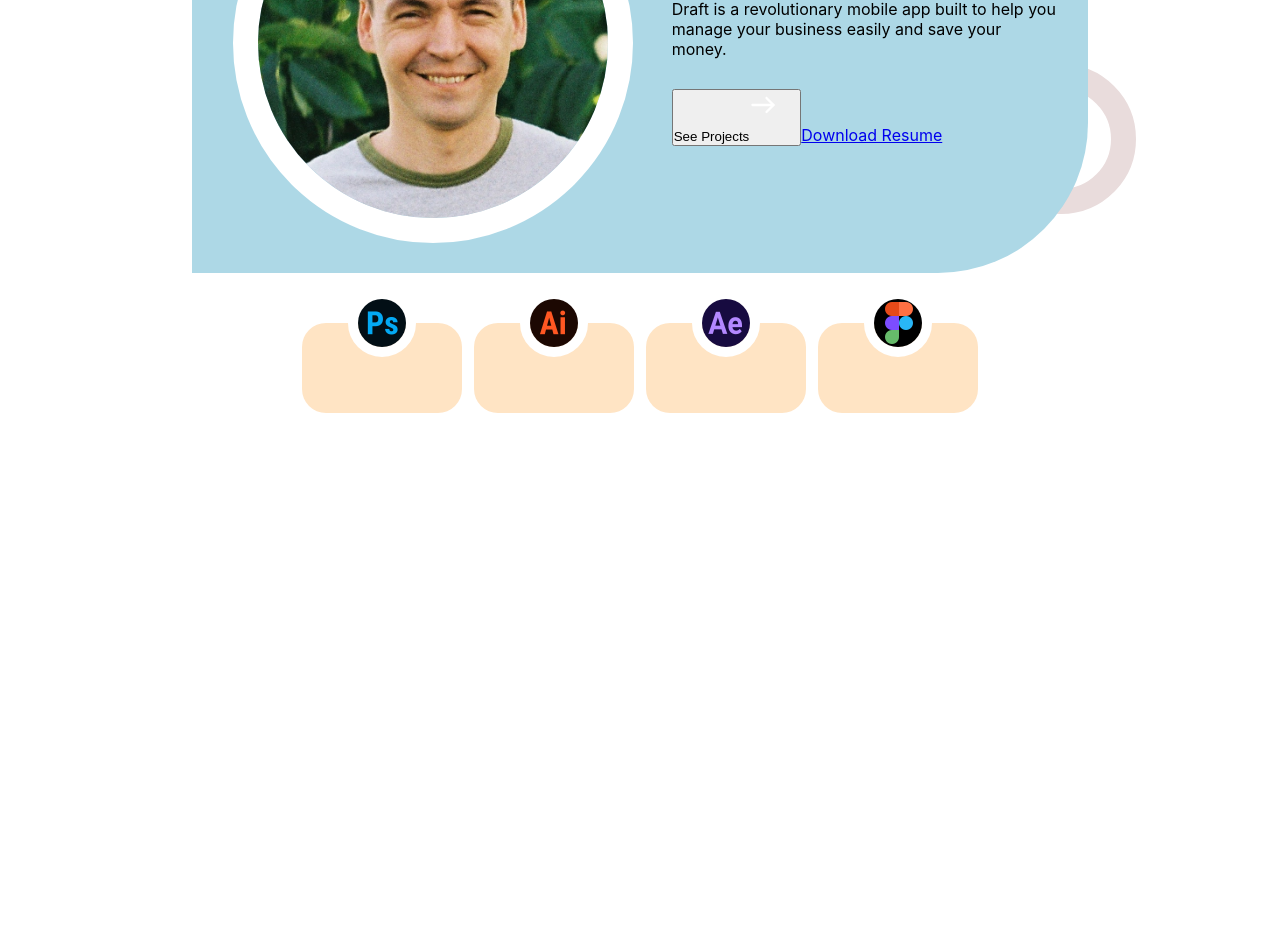
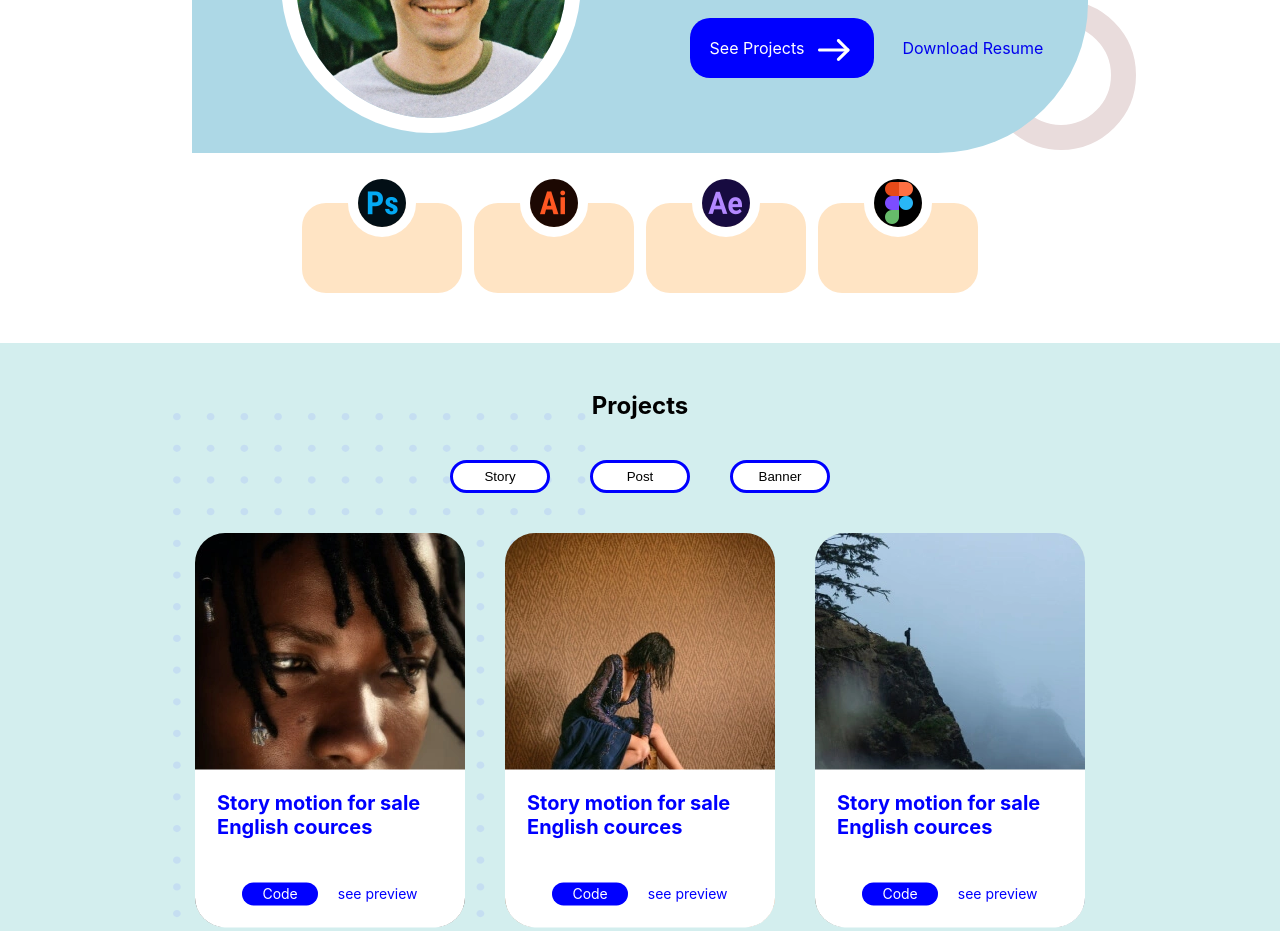
Before and after one commit to proffery/portfolio, a React app: page / in a window 1280 px wide. Shown: the part 320-1251 px from the top of the page. Before the commit the page ends 800 px from the top, so only its background shows below. Built offline with nearby package versions, Linux system fonts and the light colour scheme.

Commit message:
projects section

```diff
--- a/src/App.tsx
+++ b/src/App.tsx
@@ -2,6 +2,7 @@ import styled from 'styled-components';
 import { theme } from './components/styles/Theme.styled';
 import { Header } from './layout/header/Header';
 import { Main } from './layout/sections/main/Main';
+import { Projects } from './layout/sections/projects/Projects';
 
 
 function App() {
@@ -9,6 +10,7 @@ function App() {
         <>
             <Header />
             <Main />
+            <Projects />
         </>
     );
 }
--- a/src/components/FlexWrapper.tsx
+++ b/src/components/FlexWrapper.tsx
@@ -17,6 +17,6 @@ export const FlexWrapper = styled.div<FlexWrapperPropsType>`
     align-items: ${props => props.align || "stretch"};
     flex-wrap: ${props => props.wrap || "nowrap"};
     gap: ${props => props.gap || "none"};
-    width: ${props => props.width || "100%"};
-    height: ${props => props.height || "100%"};
+    width: ${props => props.width || "none"};
+    height: ${props => props.height || "none"};
 `
--- /dev/null
+++ b/src/components/SectionTitle.styled.tsx
@@ -0,0 +1,5 @@
+import styled from "styled-components";
+
+export const SectionTitle = styled.h2`
+
+`
--- /dev/null
+++ b/src/components/button/Button.styled.tsx
@@ -0,0 +1,27 @@
+import styled, { css } from "styled-components";
+
+type ButtonPropsType = {
+    fontSize?: string,
+    color?: string,
+    background?: string,
+    padding?: string,
+    borderColor?: string,
+    borderWidth?: string,
+    borderStyle?: string
+}
+
+export const Button = styled.button<ButtonPropsType>`
+    background-color: ${props => props.background || "transparent"};
+    color: ${props => props.color || "none"};
+    font-size: ${props => props.fontSize || "none"};
+    border-radius: 100px;
+    padding: ${props => props.padding || "0px"};
+    border-color: ${props => props.borderColor || "transparent"};
+    border-width: ${props => props.borderWidth || "0px"};
+    border-style: ${props => props.borderStyle || "none"};
+    min-width: 100px;
+    &:hover {
+        background-color: ${props => props.borderColor || "transparent"};
+        color: ${props => props.background || "transparent"};;
+    }
+`
--- /dev/null
+++ b/src/components/link/Link.styled.tsx
@@ -0,0 +1,24 @@
+import styled, { css } from "styled-components"
+
+
+type StyledLinkPropsType = {
+    type?: 'button',
+    fontSize?: string,
+    color?: string,
+    background?: string,
+    borderRadius?: string,
+    padding?: string
+}
+
+export const Link = styled.a<StyledLinkPropsType>`
+    display: flex;
+    align-items: center;
+    background-color: ${props => props.background || "transparent"};
+    color: ${props => props.color || "none"};
+    font-size: ${props => props.fontSize || "none"};
+    text-decoration: none;
+    ${props => props.type === 'button' && css<StyledLinkPropsType>`
+        border-radius: ${props => props.borderRadius || "0px"};
+        padding: ${props => props.padding || "0px"};
+    `}
+`
--- a/src/components/styles/Global.styles.tsx
+++ b/src/components/styles/Global.styled.tsx
@@ -11,9 +11,8 @@ export const GlobalStyles = createGlobalStyle`
     }
 
     body {
-        /* align-items: center; */
         background-color: ${theme.light.colors.background.primary};
-        margin: 0;
+        margin: 0 auto;
         height: 100vh;
         min-width: 300px;
         font-family: -apple-system, BlinkMacSystemFont, 'Segoe UI', 'Roboto', 'Oxygen',
--- a/src/index.tsx
+++ b/src/index.tsx
@@ -1,7 +1,7 @@
 import React from 'react';
 import ReactDOM from 'react-dom/client';
 import App from './App';
-import { GlobalStyles } from './components/styles/Global.styles';
+import { GlobalStyles } from './components/styles/Global.styled';
 import { ThemeProvider } from 'styled-components';
 import { theme } from './components/styles/Theme.styled';
 
--- a/src/layout/sections/main/Main.tsx
+++ b/src/layout/sections/main/Main.tsx
@@ -8,58 +8,64 @@ import photoshop from '../../../assets/images/icon-photoshop.png'
 import illustrator from '../../../assets/images/icon-llustrator.png'
 import afterEffect from '../../../assets/images/icon-after-effects.png'
 import figma from '../../../assets/images/icon-figma.png'
+import { Link } from "../../../components/link/Link.styled"
 
 
 export const Main = () => {
     return (
-        <FlexWrapper direction="column" align="center" justify="center" gap="50px">
+        <StyledMain direction="column" align="center" gap="50px">
             <DecorationCross positionLeft="40%" positionTop="2%" />
-            <DecorationZero positionLeft="77%" positionTop="48%"/>
-            <MainLogoWrapper align="center" wrap="wrap" justify="center" width="70%" gap="30px">
+            <DecorationZero positionLeft="77%" positionTop="40%"/>
+            <MainBannerWrapper align="center" wrap="wrap" justify="center" width="70%" gap="25px">
                 <FlexWrapper align="center" justify="center" width="50%">
-                    <Photo src={photo} alt="Photography" />
+                    <MainPhoto src={photo} alt="Photography" />
                 </FlexWrapper>
                 <FlexWrapper direction="column" width="46%" gap="30px">
-                    <h2>I’m Dmitry
-                        <a href="#">Shamko</a>
-                    </h2>
+                    <FlexWrapper wrap="wrap">
+                        <h2>I’m Dmitry&nbsp;</h2>
+                        <h2><Link href="#">Shamko</Link></h2>
+                    </FlexWrapper>
                     <p>Draft is a revolutionary mobile app built to help you manage your business easily and save your money.</p>
-                    <div>
-                        <button>See Projects
-                            <Icon iconId="arrowRight"/>
-                        </button>
-                        <a href="#">Download Resume</a>
-                    </div>
+                    <FlexWrapper align="center" justify="center" gap="28px">
+                        <Link type="button" color="white" background="blue" borderRadius="20px" padding="5px 20px">See Projects
+                            <Icon viewBox="-8 -5 37 35" iconId="arrowRight"/>
+                        </Link>
+                        <Link href="#">Download Resume</Link>
+                    </FlexWrapper>
                 </FlexWrapper>
-            </MainLogoWrapper>
+            </MainBannerWrapper>
             <FlexWrapper justify="center" wrap="wrap" gap="12px">
-                <Apps>
-                    <AppsIcon src={photoshop} />
-                </Apps>
-                <Apps>
-                    <AppsIcon src={illustrator} />
-                </Apps>
-                <Apps>
-                    <AppsIcon src={afterEffect} />
-                </Apps>
-                <Apps>
-                    <AppsIcon src={figma} />
-                </Apps>
+                <MainApps>
+                    <MainAppsIcon src={photoshop} />
+                </MainApps>
+                <MainApps>
+                    <MainAppsIcon src={illustrator} />
+                </MainApps>
+                <MainApps>
+                    <MainAppsIcon src={afterEffect} />
+                </MainApps>
+                <MainApps>
+                    <MainAppsIcon src={figma} />
+                </MainApps>
             </FlexWrapper>
-        </FlexWrapper>
+        </StyledMain>
     )
 }
 
-const Photo = styled.img`
+const StyledMain = styled(FlexWrapper)`
+    /* min-height: 100vh; */
+`
+
+const MainPhoto = styled.img`
     display: flex;
-    max-width: 400px;
+    max-width: 300px;
     min-width: 188px;
     height: auto;
     border-radius: 50% 50%;
-    border: 25px solid white;
+    border: 15px solid white;
     object-fit: cover;
 `
-const Apps = styled.div`
+const MainApps = styled.div`
     display: flex;
     min-width: 160px;
     height: 90px;
@@ -69,15 +75,16 @@ const Apps = styled.div`
     align-items: center;
     margin-bottom: 50px;
 `
-const AppsIcon = styled.img`
+const MainAppsIcon = styled.img`
     position: relative;
     top: -50%;
     border: 10px solid white;
     border-radius: 50% 50%;
 `
-const MainLogoWrapper = styled(FlexWrapper)`
+const MainBannerWrapper = styled(FlexWrapper)`
     background-color: lightblue;
     border-radius: 150px 0;
-    padding: 30px;
+    min-width: 400px;
+    padding: 20px;
     margin-top: 50px;
 `
--- /dev/null
+++ b/src/layout/sections/projects/Projects.tsx
@@ -0,0 +1,46 @@
+import styled from "styled-components"
+import { FlexWrapper } from "../../../components/FlexWrapper"
+import project1 from "../../../assets/images/Project1.webp"
+import project2 from "../../../assets/images/Project2.webp"
+import project3 from "../../../assets/images/Project3.webp"
+import project4 from "../../../assets/images/Project4.webp"
+import { Button } from "../../../components/button/Button.styled"
+import { SectionTitle } from "../../../components/SectionTitle.styled"
+import { Card } from "./card/Card"
+import decorationDots from "../../../assets/images/decorations-dots.svg"
+
+export const Projects = () => {
+    return (
+        <StyledProjects>
+            <SectionTitle>Projects</SectionTitle>
+            <FlexWrapper align="center" justify="center" gap="40px">
+                <Button background="white" color="black" padding="6px" borderWidth="3px" borderColor="blue" borderStyle="solid">Story</Button>
+                <Button background="white" color="black" padding="6px" borderWidth="3px" borderColor="blue" borderStyle="solid">Post</Button>
+                <Button background="white" color="black" padding="6px" borderWidth="3px" borderColor="blue" borderStyle="solid">Banner</Button>
+            </FlexWrapper>
+            <FlexWrapper wrap="wrap" align="center" justify="center" gap="40px">
+                <Card imageUrl={project1} title="Story motion for sale English cources"/>
+                <Card imageUrl={project2} title="Story motion for sale English cources"/>
+                <Card imageUrl={project3} title="Story motion for sale English cources"/>
+                <Card imageUrl={project4} title="Story motion for sale English cources"/>
+                <Card imageUrl={project1} title="Story motion for sale English cources"/>
+                <Card imageUrl={project2} title="Story motion for sale English cources"/>
+                <Card imageUrl={project3} title="Story motion for sale English cources"/>
+                <Card imageUrl={project4} title="Story motion for sale English cources"/>
+            </FlexWrapper>
+        </StyledProjects>
+    )
+}
+
+const StyledProjects = styled.section`
+    display: flex;
+    flex-direction: column;
+    align-items: center;
+    background-color: #d3eeee;
+    min-height: 100vh;
+    gap: 40px;
+    padding: 3rem;
+    background-image: url(${decorationDots});
+    background-repeat: no-repeat;
+    background-position: 20% 7%;
+`
--- /dev/null
+++ b/src/layout/sections/projects/card/Card.tsx
@@ -0,0 +1,54 @@
+import styled from "styled-components"
+import { FlexWrapper } from "../../../../components/FlexWrapper"
+import { Link } from "../../../../components/link/Link.styled"
+
+type CardPropsType = {
+    imageUrl: string,
+    title: string
+}
+
+export const Card = (props: CardPropsType) => {
+    return (
+        <ProjectCard backgroundImage={`url("${props.imageUrl}")`} direction="column" align="center" width="270px" height="394px" >
+            <ProjectCardContent direction="column" width="100%" height="40%" justify="space-between" >
+                <ProjectCardTitle>{props.title}</ProjectCardTitle>
+                <FlexWrapper align="center" justify="center" gap="20px">
+                    <Link type="button" color="white" background="blue" borderRadius="12px" padding="3px 20px" fontSize="14px">Code</Link>
+                    <Link color="blue" fontSize="14px">see preview</Link>
+                </FlexWrapper>
+            </ProjectCardContent>
+        </ProjectCard>
+    )
+}
+type ProjectCardPropsType = {
+    backgroundImage: string
+}
+
+const ProjectCard = styled(FlexWrapper)<ProjectCardPropsType>`
+    background-image: ${props => props.backgroundImage};
+    border-radius: 30px;
+`
+
+const ProjectCardContent = styled(FlexWrapper)`
+    background-color: white;
+    position: relative;
+    top: 100%;
+    transform: translateY(-100%);
+    border-radius: 0 0 30px 30px;
+    padding: 22px;
+    &:hover {
+        color: white;
+        background-color: aqua;
+    }
+`
+
+const ProjectCardTitle = styled.h3`
+    color: blue;
+    text-align: left;
+    font-size: 20px;
+    font-weight: 700;
+    &:hover {
+        color: white;
+        background-color: aqua;
+    }
+`
```
Also changed, not shown: src/components/menu/Menu.tsx (+6 -4 lines), src/assets/images/decorations-dots.svg (added).
